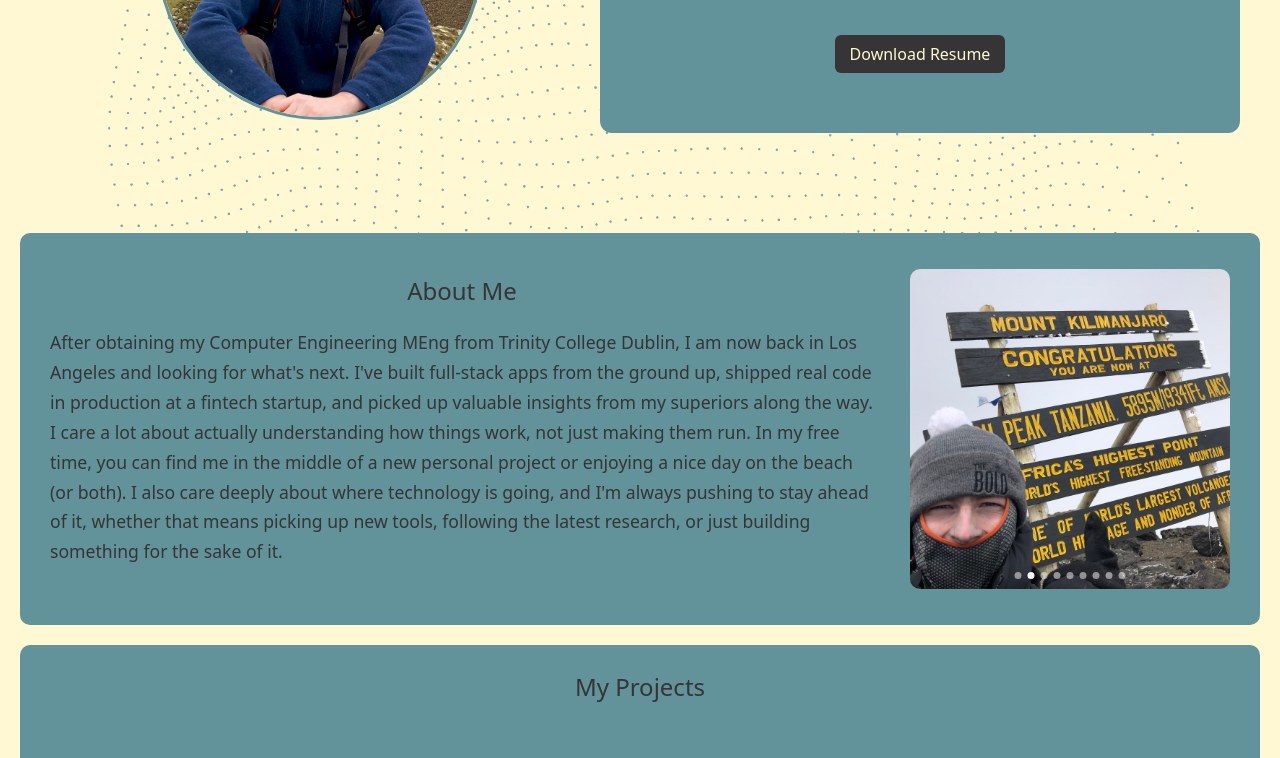
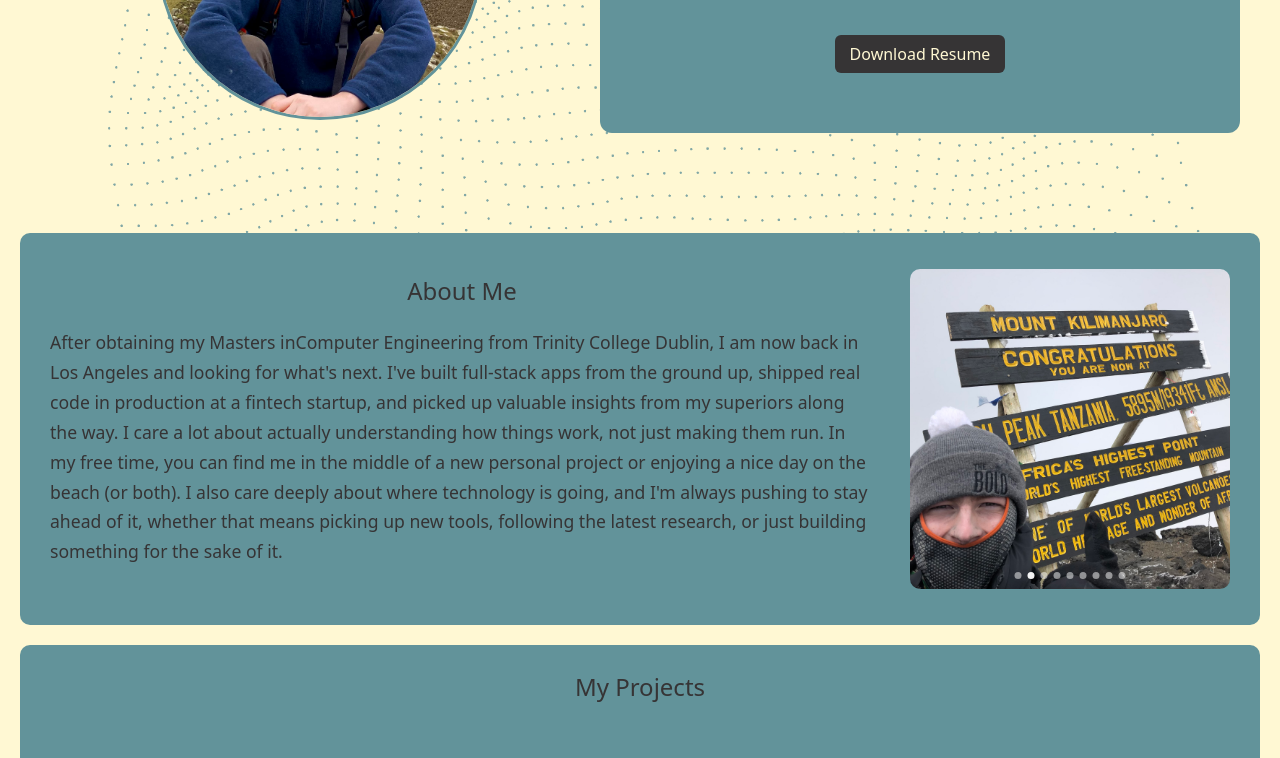
Before and after one commit to CleNel/WebsiteDev, a plain HTML site: page index.html in a window 1280 px wide. Shown: the part 319-1077 px from the top of the page. Drawn offline with nearby package versions, Linux system fonts and the light colour scheme; a script that the page names is missing.

Commit message:
Update profile description and CV

```diff
--- a/index.html
+++ b/index.html
@@ -56,7 +56,7 @@
         <div class="about-inner">
             <div class="about-text">
                 <h2>About Me</h2>
-                <p>After obtaining my Computer Engineering MEng from Trinity College Dublin, I am now back in Los Angeles and looking for what's next. I've built full-stack apps from the ground up, shipped real code in production at a fintech startup, and picked up valuable insights from my superiors along the way. I care a lot about actually understanding how things work, not just making them run. In my free time, you can find me in the middle of a new personal project or enjoying a nice day on the beach (or both). I also care deeply about where technology is going, and I'm always pushing to stay ahead of it, whether that means picking up new tools, following the latest research, or just building something for the sake of it.</p>
+                <p>After obtaining my Masters inComputer Engineering from Trinity College Dublin, I am now back in Los Angeles and looking for what's next. I've built full-stack apps from the ground up, shipped real code in production at a fintech startup, and picked up valuable insights from my superiors along the way. I care a lot about actually understanding how things work, not just making them run. In my free time, you can find me in the middle of a new personal project or enjoying a nice day on the beach (or both). I also care deeply about where technology is going, and I'm always pushing to stay ahead of it, whether that means picking up new tools, following the latest research, or just building something for the sake of it.</p>
             </div>
             <div class="about-photos">
                 <img src="Other/Photos/About-1.jpeg" alt="">
```
Also changed, not shown: 1 other file.
